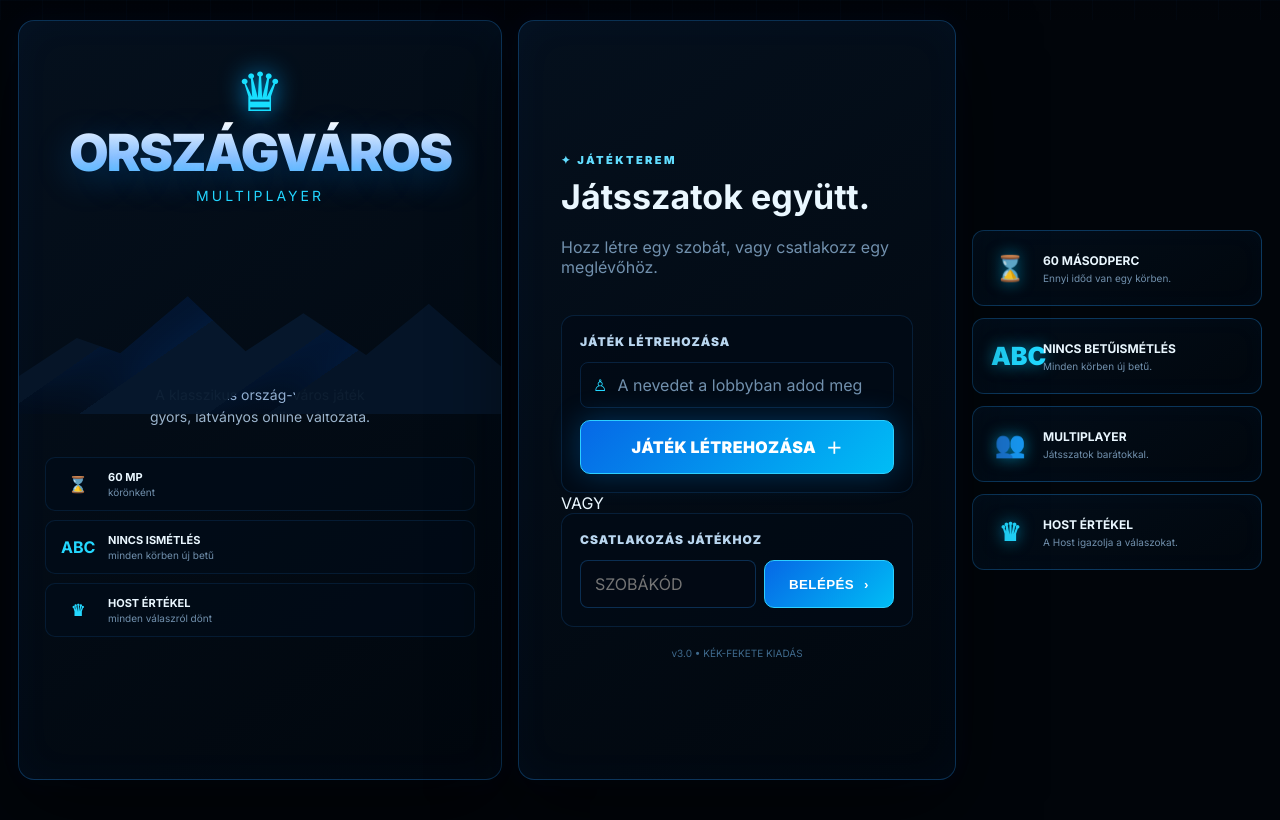
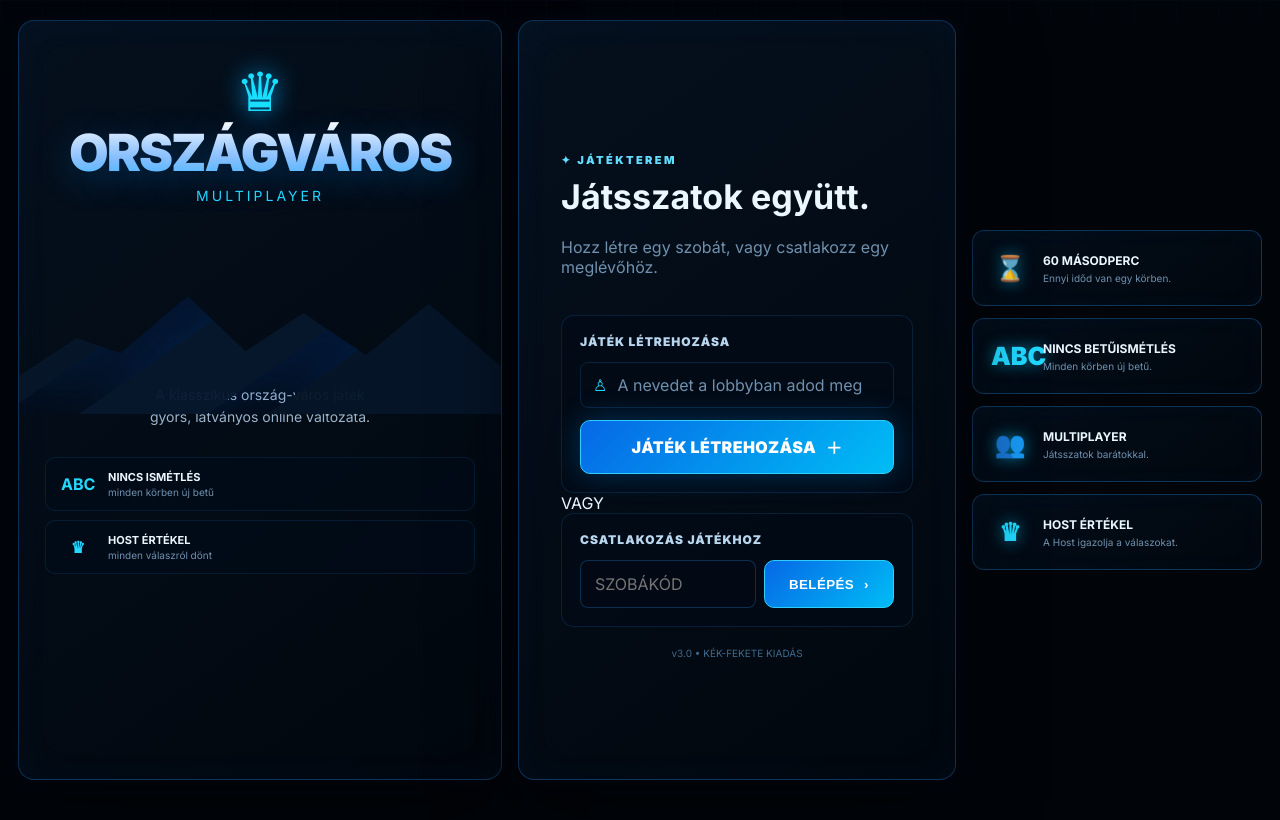
Before and after one commit to baloghmark1223-art/orszagvaros, a Flask app: page / in a window 1280 px wide. Run offline with Flask 3, Linux system fonts and the light colour scheme.

Commit message:
Remove time limit feature from index.html

```diff
--- a/orszagvaros/templates/index.html
+++ b/orszagvaros/templates/index.html
@@ -17,7 +17,6 @@
     <div class="brand-copy">A klasszikus ország-város játék<br>gyors, látványos online változata.</div>
 
     <div class="home-features">
-      <div><b>⌛</b><span><strong>60 MP</strong><small>körönként</small></span></div>
       <div><b>ABC</b><span><strong>NINCS ISMÉTLÉS</strong><small>minden körben új betű</small></span></div>
       <div><b>♛</b><span><strong>HOST ÉRTÉKEL</strong><small>minden válaszról dönt</small></span></div>
     </div>
```
